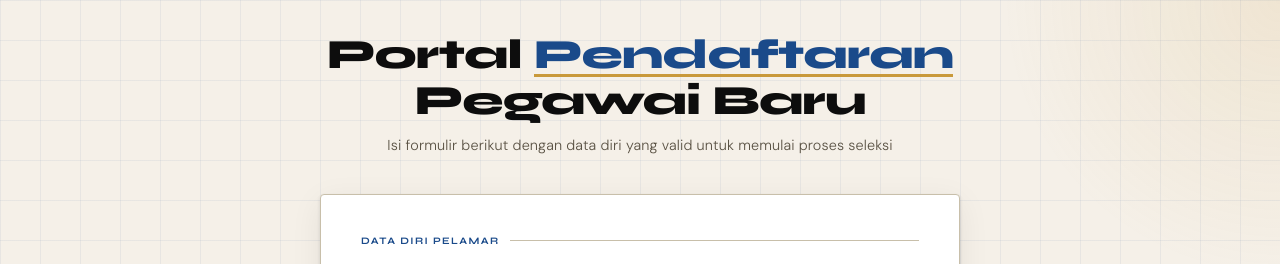
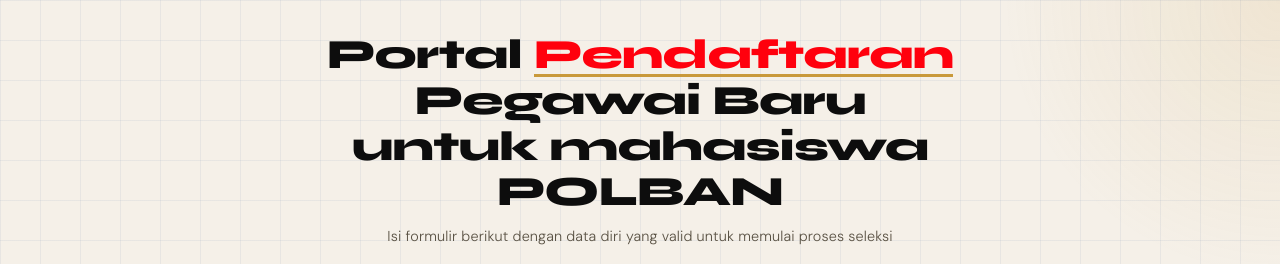
Before and after one commit to AlvitoNovandi/portal-pegawai, a website: page public/index.html in a window 1280 px wide. Shown: the top 264 px of the page. Drawn offline with Linux system fonts and the light colour scheme.

Commit message:
Update halaman form

```diff
--- a/public/index.html
+++ b/public/index.html
@@ -14,8 +14,8 @@
     :root {
       --ink:        #0d0d0d;
       --paper:      #f5f0e8;
-      --accent:     #1a4a8a;
-      --accent-lt:  #2c6bc9;
+      --accent:     #ff000d;
+      --accent-lt:  #ff0000;
       --gold:       #c9993a;
       --success:    #1a6b3a;
       --danger:     #8a1a1a;
@@ -411,7 +411,7 @@
 
   <!-- HEADER -->
   <div class="header">
-    <h1>Portal <span>Pendaftaran</span><br>Pegawai Baru</h1>
+    <h1>Portal <span>Pendaftaran</span><br>Pegawai Baru untuk mahasiswa POLBAN</h1>
     <p class="subtitle">Isi formulir berikut dengan data diri yang valid untuk memulai proses seleksi</p>
   </div>
 
```
